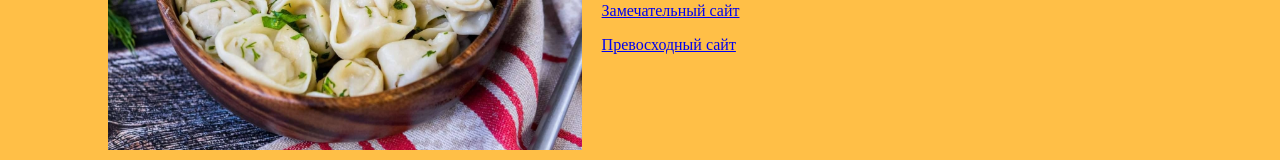
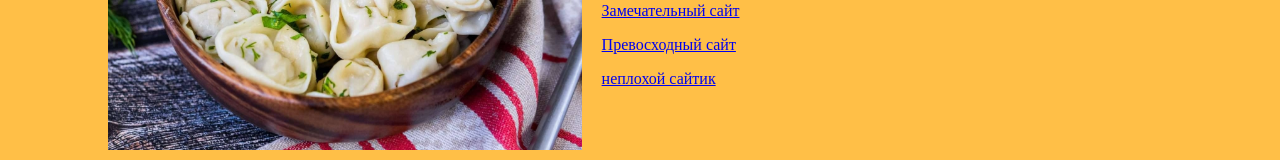
Before and after one commit to student1287-netizen/stdet1287.github.io, a plain HTML site: page index.html in a window 1280 px wide. Shown: the part 618-778 px from the top of the page. Drawn offline with Linux system fonts and the light colour scheme.

Commit message:
Update index.html

```diff
--- a/index.html
+++ b/index.html
@@ -32,5 +32,6 @@
   <p><a href="https://melnikovama.github.io/hello-puppy/">Прекрасный сайт</a><p>
   <p><a href="https://ankadon.github.io/hello-kitty/">Замечательный сайт</a><p>
   <p><a href="https://pluzhnikvr03.github.io/hello-piglet/">Превосходный сайт</a><p>
+  <p><a href="https://contractmo.ru">неплохой сайтик</a><p>
   </body>
 </html>
```
